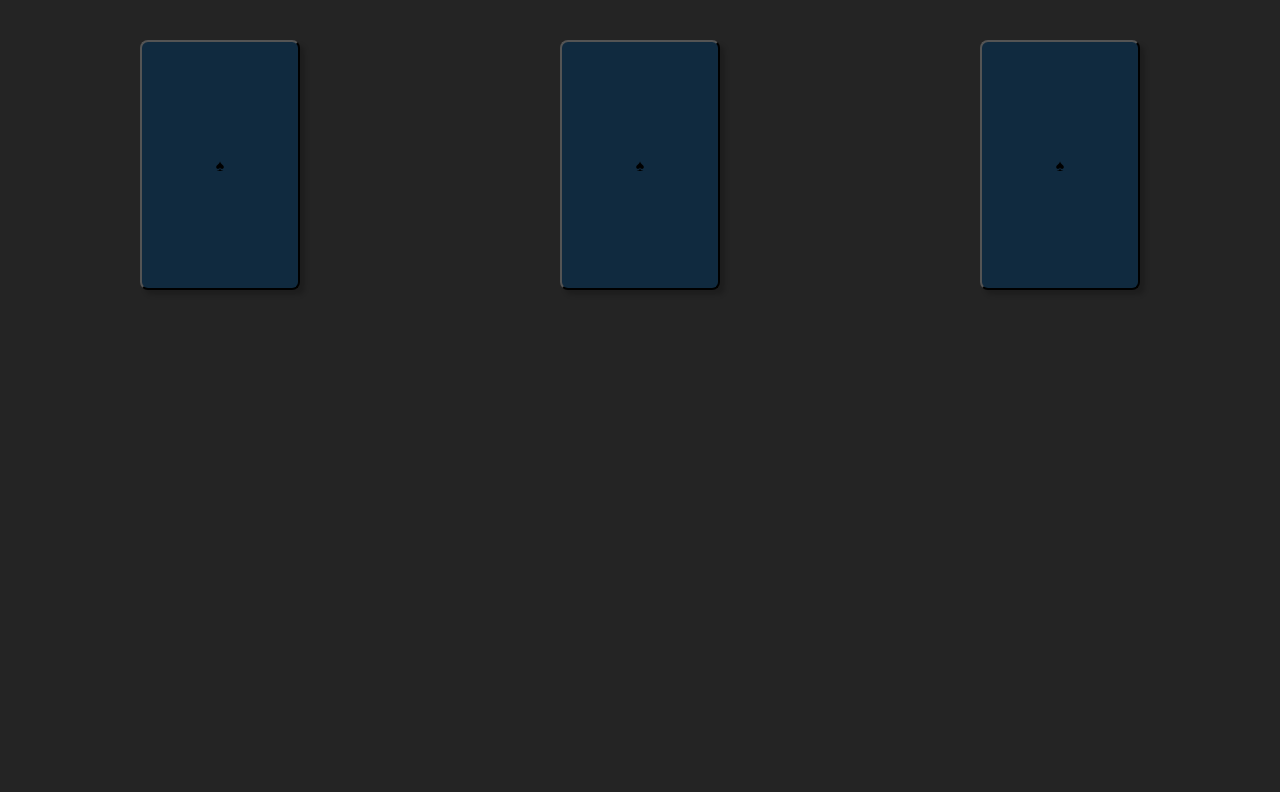
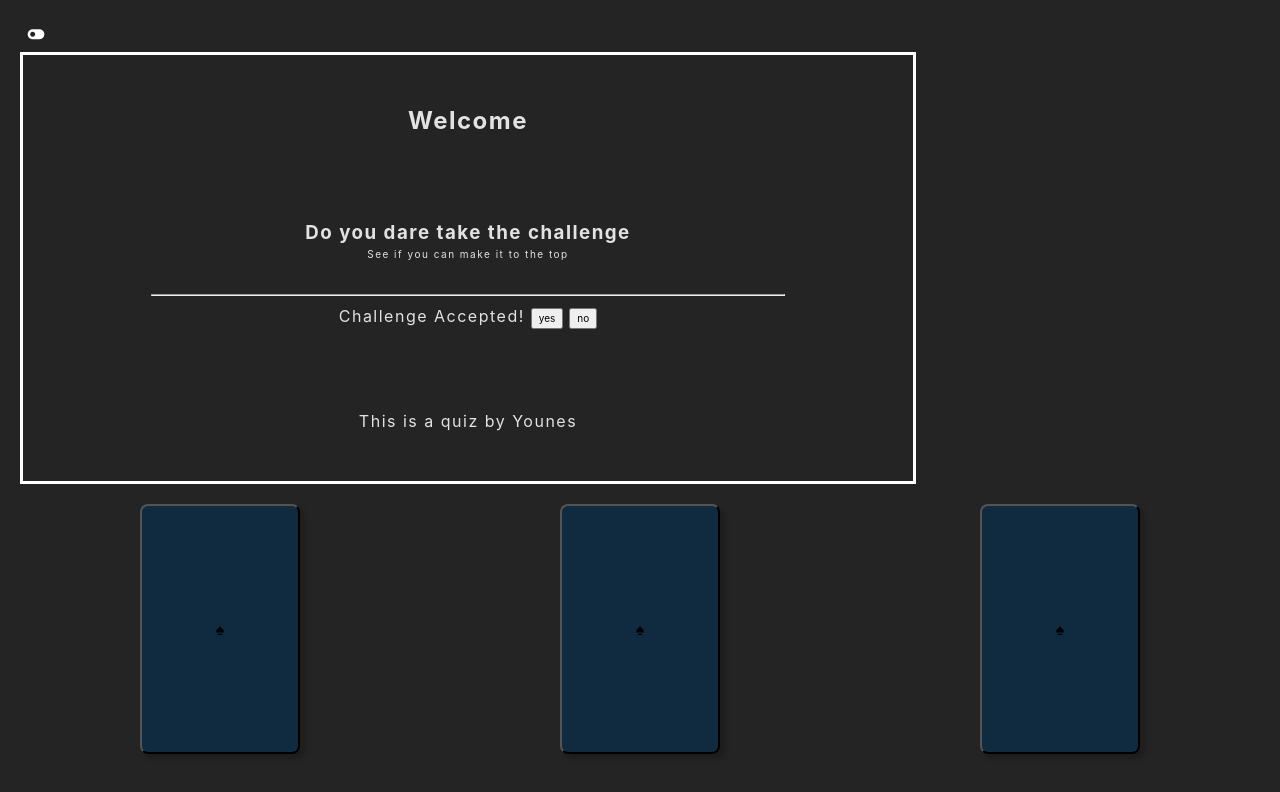
Before and after one commit to Medieinstitutet/fed22d-js-grundkurs-2-quiz-YounesEch, a website built with Vite: page index.html in a window 1280 px wide. Built offline with nearby package versions, Linux system fonts and the light colour scheme.

Commit message:
struktur för sida 1, välkomms meddelande.

```diff
--- a/index.html
+++ b/index.html
@@ -4,13 +4,49 @@
     <meta charset="UTF-8" />
     <link rel="icon" type="image/ico" href="/favicon.ico" />
     <meta name="viewport" content="width=device-width, initial-scale=1.0" />
-    <title>Projekt</title>
+    <link rel="stylesheet" href="src/style/style.css">
+    <link href='https://unpkg.com/boxicons@2.1.4/css/boxicons.min.css' rel='stylesheet'>
+    <title>Quiz project</title>
   </head>
   <body>
     <main>
+      <div>
+        <button class="light"><i class='bx bx-toggle-right'></i></button>
+        <button class="dark"><i class='bx bxs-toggle-left'></i></button>
+      </div>
+      <section class="page-one">
+        <h1>Welcome</h1>
+        <div class="question">
+          <h3>Do you dare take the challenge</h3>
+          <p class="text">See if you can make it to the top</p>
+          <br>
+          <hr>
+          <div>Challenge Accepted!
+            <button class="accepted" id="acceptedBtn">yes</button>
+            <button class="denied" id="deniedBtn">no</button>
+          </div>
+        </div>
+        <p>This is a quiz by Younes</p>
+      </section>
+
+
+
+
+
+
       <div class="app" id="app"></div> <!-- TODO: går bra att radera -->
       <!-- TODO: skriv din kod här, innan script-taggen -->
     </main>
+
+
+
+
+
+
+
+
+
+
 
     <!-- TODO
     - Validera HTML (kopiera den renderade HTML-koden): https://validator.w3.org/#validate_by_input
--- a/src/style/style.scss
+++ b/src/style/style.scss
@@ -20,6 +20,50 @@
 // TODO: Radera mig! Jag är bara ett exempel.
 main {
   padding: 20px;
+}
+
+div{
+.dark{
+  background-color: transparent;
+  border: none;
+  color: white;
+  font-size: 20px;
+}
+
+.light{
+  font-size: 20px;
+  background-color: transparent;
+  border: none;
+  color: black;
+  display: none;
+  background-color: aquamarine;
+}
+}
+
+.page-one{
+  border: 3px solid white;
+  min-height: 50vh;
+  padding: 3em;
+  justify-content: center;
+  text-align: center;
+  width: 70vw;
+  letter-spacing: 1.5px;
+}
+
+.text{
+  font-size: 10px;
+}
+
+.question{
+  margin: 5rem;
+}
+
+.accepted{
+  font-size: 10px;
+}
+
+.denied{
+  font-size: 10px;
 }
 
 .app {
```
Also changed, not shown: src/style/style.css (added).
